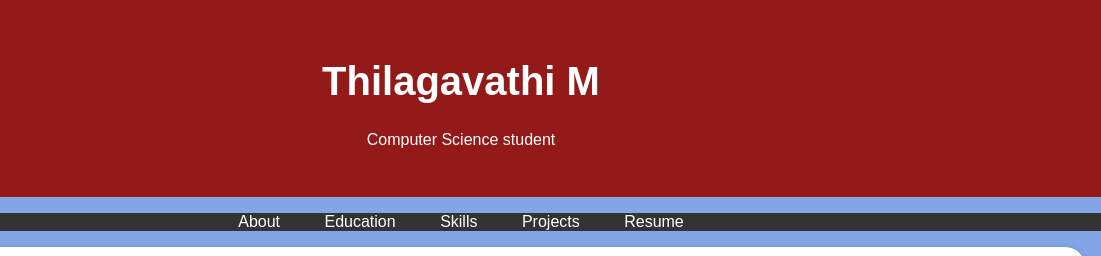
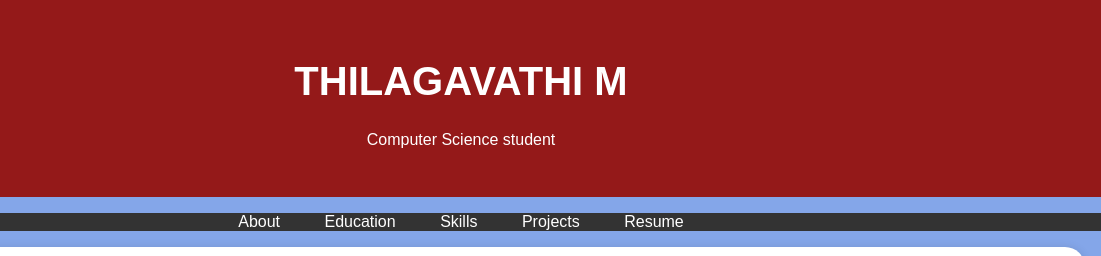
Before and after one commit to as2322k1482/Thilagavathiportfolio, a plain HTML site: page index.html in a window 1280 px wide. Shown: the top 256 px of the page, 179-1280 px from the left. Drawn offline with Linux system fonts and the light colour scheme.

Commit message:
Update index.html

```diff
--- a/index.html
+++ b/index.html
@@ -103,7 +103,7 @@ Write your code in this editor and press "Run" button to execute it.
         <div class="header-content">
             <!-- Add your profile picture here -->
             <img src="Thilagaphoto.jpg" alt="Your Profile Picture" class="profile-picture">
-            <h1>Thilagavathi M</h1>
+            <h1>THILAGAVATHI M</h1>
             <p> Computer Science student</p>
         </div>
     </header>
```
